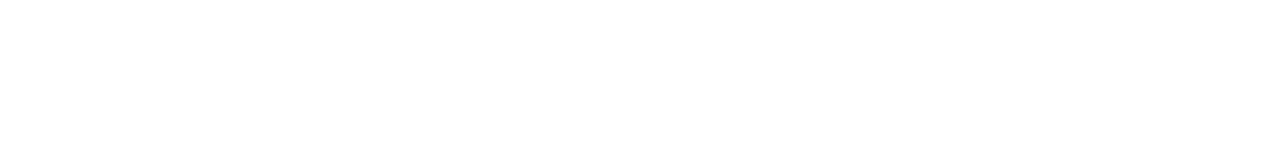
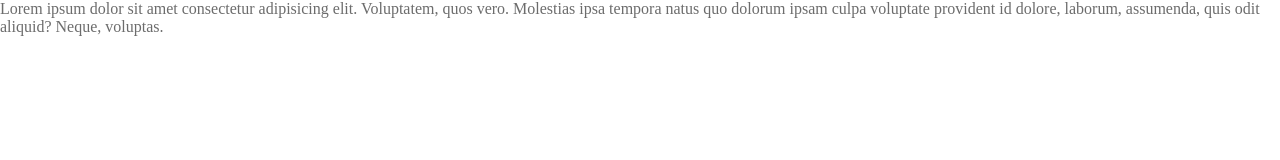
Before and after one commit to FCesarNeto/projeto-travelgram, a plain HTML site: page index.html in a window 1280 px wide. Drawn offline with Linux system fonts and the light colour scheme.

Commit message:
Initial Style Guide

```diff
--- a/index.html
+++ b/index.html
@@ -7,6 +7,6 @@
   <link rel="stylesheet" href="./styles/index.css">
 </head>
 <body>
-
+  <p>Lorem ipsum dolor sit amet consectetur adipisicing elit. Voluptatem, quos vero. Molestias ipsa tempora natus quo dolorum ipsam culpa voluptate provident id dolore, laborum, assumenda, quis odit aliquid? Neque, voluptas.</p>
 </body>
 </html>
--- a/styles/global.css
+++ b/styles/global.css
@@ -3,3 +3,18 @@
   padding: 0;
   box-sizing: border-box;
 }
+
+:root {
+  --brand-color: #EF5F4C;
+  --background-color: #FFFFFF;
+  --surface-color: #F5F5F5;
+  --skeleton-color: ##D9D9D9;
+  --shape-transparency: #ffffff8f;
+  --text-color-primary: #313131;
+  --text-color-secondary: #6C6C6C;
+}
+
+body {
+  color: var(--text-color-secondary);
+  background-color: var(--background-color);
+}
--- a/styles/index.css
+++ b/styles/index.css
@@ -1 +1,5 @@
 @import url(global.css);
+
+p {
+  color: var(--text-color-secondary);
+}
```
Also changed, not shown: assets/AirplaneTilt.svg (added), assets/Image 01.png (added), assets/Image 02.png (added), assets/Image 03.png (added), assets/Image 04.png (added), assets/Image 05.png (added), assets/Image 06.png (added), assets/Image 07.png (added), assets/Image 08.png (added), assets/Image 09.png (added), assets/Image 10.png (added), assets/Image 11.png (added), assets/Image.svg (added), assets/Logo.svg (added), 2 more files, 1 other file.
